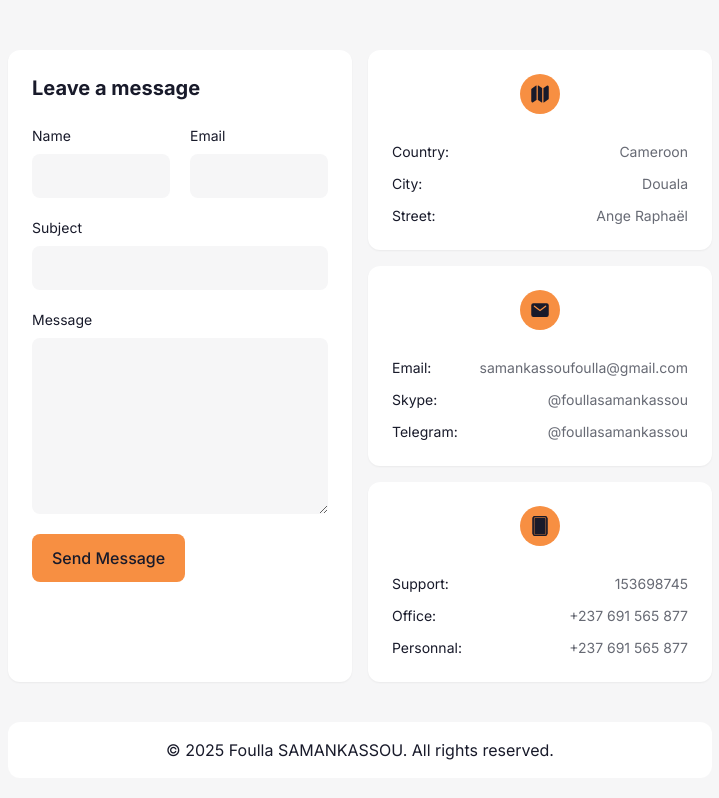
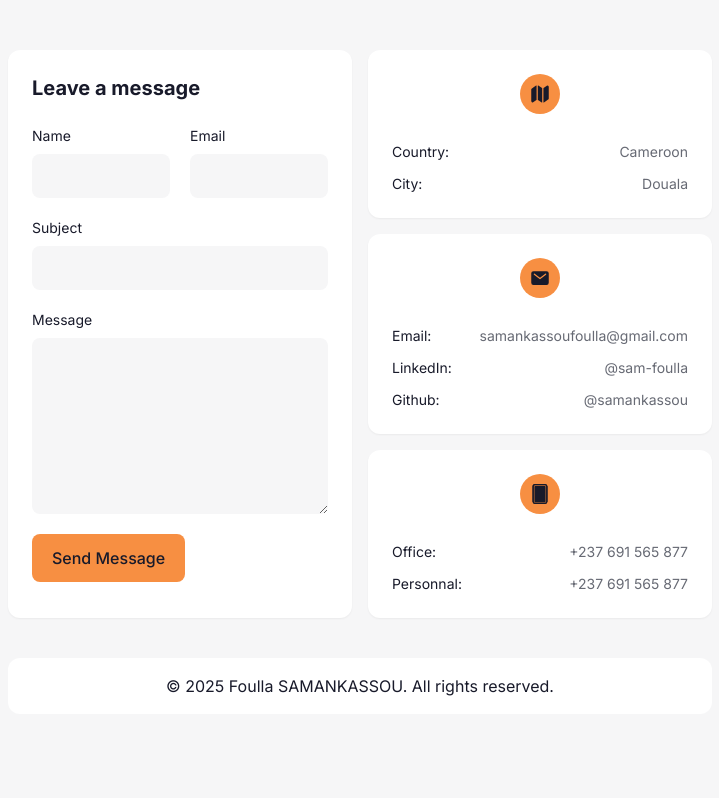
Before and after one commit to samankassou/portfolio, a Next.js app: page / in a window 1280 px wide. Shown: the part 8372-9170 px from the top of the page, without its empty margins (280-999 px from the left). After the commit the page ends 9106 px from the top, so only its background shows below. Built offline with nearby package versions, Linux system fonts and the light colour scheme.

Commit message:
content(contact): update contact information with accurate details
- Replace Skype/Telegram with LinkedIn/Github handles
- Remove placeholder street address field
- Remove placeholder support number
- Update to real professional contact information

```diff
--- a/app/components/sections/Contact/Address.tsx
+++ b/app/components/sections/Contact/Address.tsx
@@ -27,20 +27,20 @@ export default function Address() {
       <div>
         <div className="flex justify-between">
           <p className="text-sm font-normal text-base-content dark:text-base-100">
-            Skype:
+            LinkedIn:
           </p>
           <p className="text-sm font-normal text-secondary text-opacity-60 dark:text-base-400">
-            @foullasamankassou
+            @sam-foulla
           </p>
         </div>
       </div>
       <div>
         <div className="flex justify-between">
           <p className="text-sm font-normal text-base-content dark:text-base-100">
-            Telegram:
+            Github:
           </p>
           <p className="text-sm font-normal text-secondary text-opacity-60 dark:text-base-400">
-            @foullasamankassou
+            @samankassou
           </p>
         </div>
       </div>
--- a/app/components/sections/Contact/LocalizationCard.tsx
+++ b/app/components/sections/Contact/LocalizationCard.tsx
@@ -34,16 +34,6 @@ export default function LocalizationCard() {
           </p>
         </div>
       </div>
-      <div>
-        <div className="flex justify-between">
-          <p className="text-sm font-normal text-base-content dark:text-base-100">
-            Street:
-          </p>
-          <p className="text-sm font-normal text-secondary text-opacity-60 dark:text-base-400">
-            Ange Raphaël
-          </p>
-        </div>
-      </div>
     </div>
   );
 }
--- a/app/components/sections/Contact/Support.tsx
+++ b/app/components/sections/Contact/Support.tsx
@@ -13,16 +13,6 @@ export default function Support() {
         <span className="flex justify-center rounded-full bg-primary p-2.5 text-center text-xl text-base-content">
           <Icon name="tablet-portrait" />
         </span>
-      </div>
-      <div>
-        <div className="flex justify-between">
-          <p className="text-sm font-normal text-base-content dark:text-base-100">
-            Support:
-          </p>
-          <p className="text-sm font-normal text-secondary text-opacity-60 dark:text-base-400">
-            153698745
-          </p>
-        </div>
       </div>
       <div>
         <div className="flex justify-between">
```
